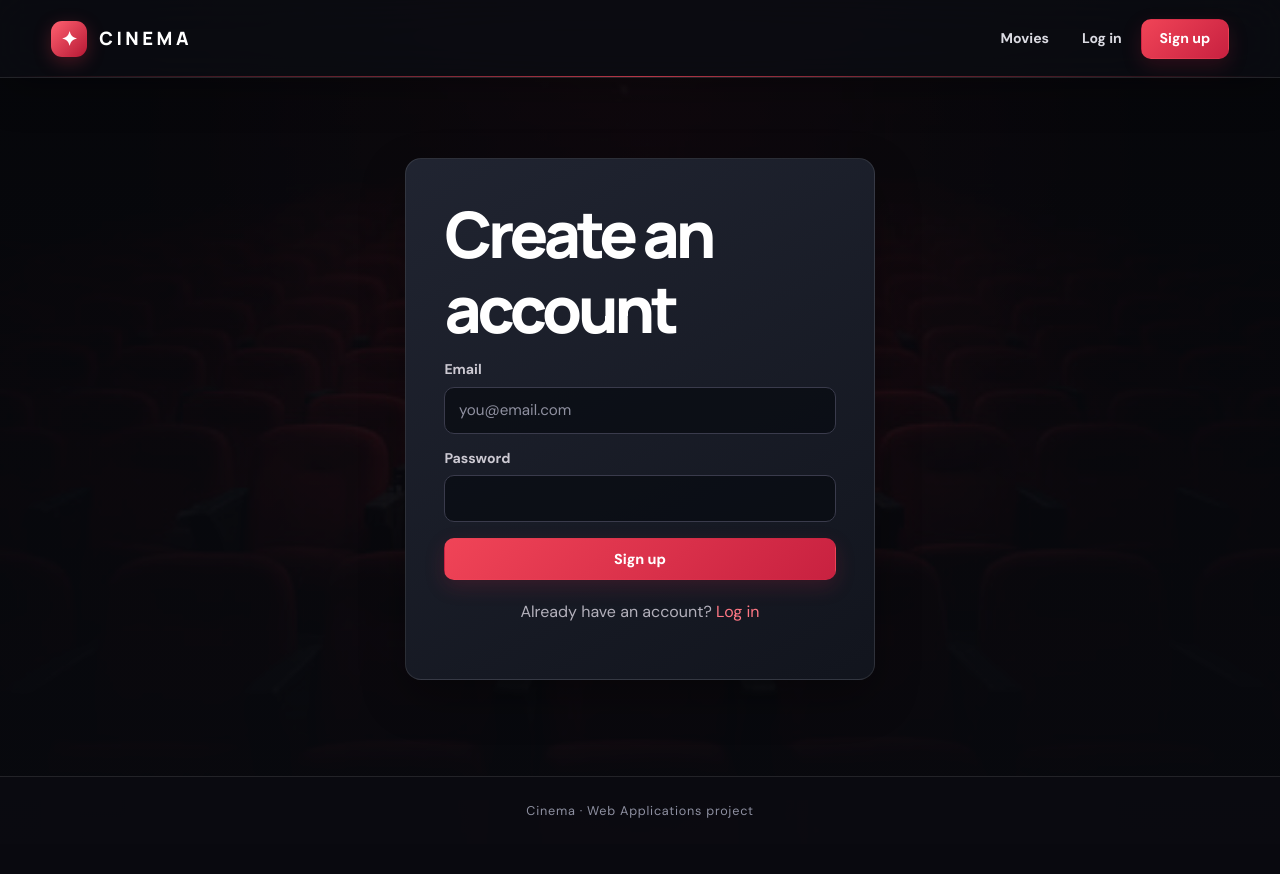
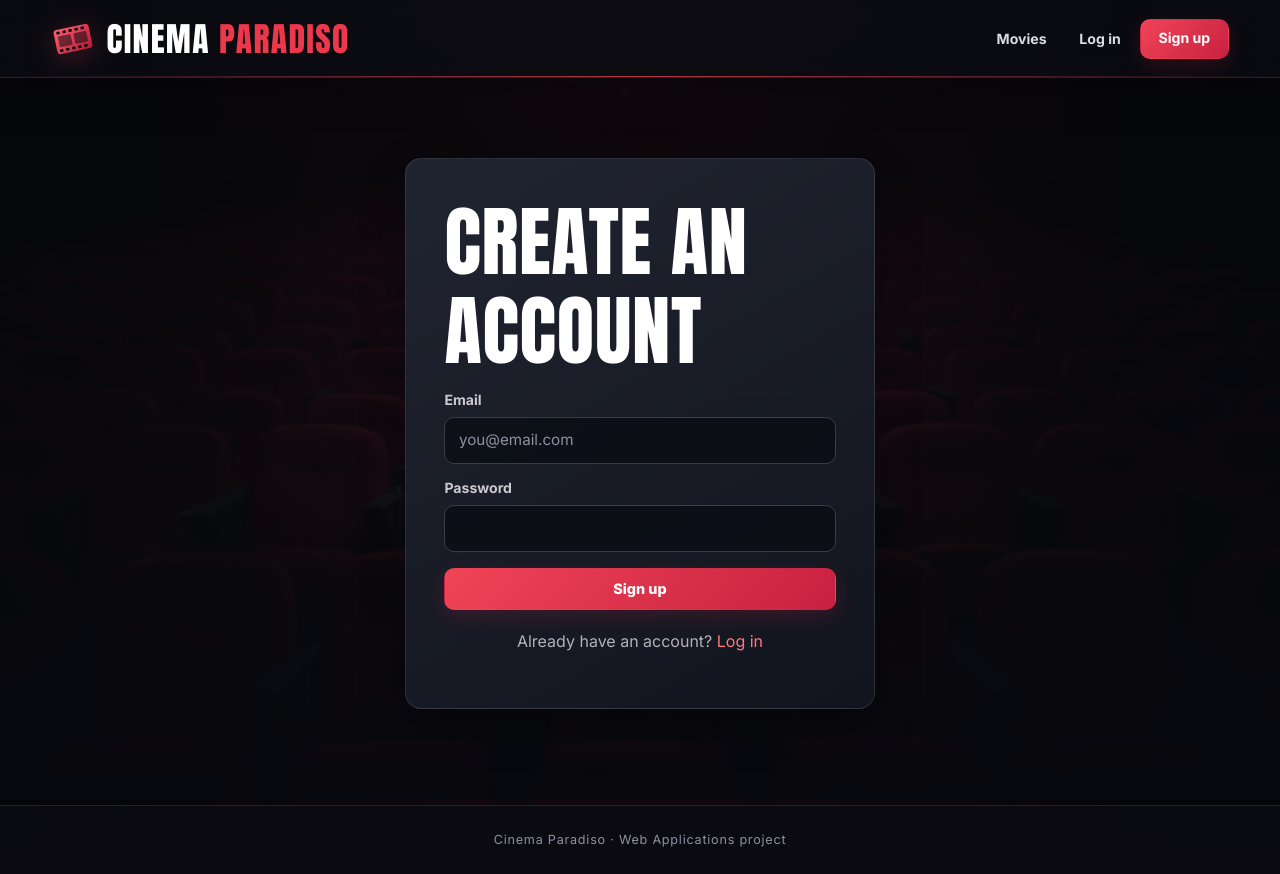
Before and after one commit to kalejandra-dev/Cinema, a Flask app: page /register in a window 1280 px wide. Before the commit the page ends 818 px from the top, so only its background shows below. Run offline with Flask 3, Linux system fonts and the light colour scheme.

Commit message:
New look: Cinema Paradiso logo, Anton/Inter, scroll animations

```diff
--- /dev/null
+++ b/cinema/static/reveal.js
@@ -0,0 +1,27 @@
+// Soft animations: cards and panels fade in when they scroll into view.
+// The class "js-reveal" is only added when JavaScript runs, so without JS
+// everything is just visible.
+(() => {
+    const reduceMotion = window.matchMedia("(prefers-reduced-motion: reduce)").matches;
+    if (reduceMotion || !("IntersectionObserver" in window)) return;
+
+    const items = document.querySelectorAll(
+        ".movie-card, .panel, .booking-card, .showtime-list li, .form-card"
+    );
+    document.documentElement.classList.add("js-reveal");
+
+    const observer = new IntersectionObserver((entries) => {
+        entries.forEach((entry) => {
+            if (entry.isIntersecting) {
+                entry.target.classList.add("is-visible");
+                observer.unobserve(entry.target);   // animate only once
+            }
+        });
+    }, { threshold: 0.12 });
+
+    items.forEach((item, i) => {
+        // small delay between cards of the same row, so they appear one after another
+        item.style.transitionDelay = `${(i % 4) * 70}ms`;
+        observer.observe(item);
+    });
+})();
--- a/cinema/static/style.css
+++ b/cinema/static/style.css
@@ -4,7 +4,7 @@
    Designed for existing Flask + Jinja templates, no new assets.
    =========================================================== */
 
-@import url('https://fonts.googleapis.com/css2?family=DM+Sans:wght@400;500;600;700;800&family=Manrope:wght@400;500;600;700;800&display=swap');
+/* Fonts (Anton for titles, Inter for text) are loaded in base.html */
 
 :root {
   color-scheme: dark;
@@ -42,7 +42,7 @@ body {
   background-size: cover, cover, cover;
   background-position: center, center, center;
   background-attachment: fixed;
-  font-family: "DM Sans", "Segoe UI", Arial, sans-serif;
+  font-family: "Inter", "Segoe UI", Arial, sans-serif;
   font-size: 16px;
   line-height: 1.55;
   -webkit-font-smoothing: antialiased;
@@ -57,14 +57,17 @@ select:focus-visible, textarea:focus-visible {
   outline-offset: 3px;
 }
 h1, h2, h3 { color: #fff; line-height: 1.16; }
+h1, h2 {
+  font-family: "Anton", Impact, "Arial Narrow", sans-serif;
+  font-weight: 400;              /* Anton has only one weight, it is already bold */
+  text-transform: uppercase;
+}
 h1 {
   margin: 0 0 .7rem;
-  font-family: "Manrope", "Segoe UI", sans-serif;
-  font-size: clamp(2.35rem, 5vw, 4.3rem);
-  font-weight: 800;
-  letter-spacing: -.065em;
+  font-size: clamp(2.6rem, 6vw, 4.8rem);
+  letter-spacing: .01em;
 }
-h2 { margin: 0 0 .8rem; font-size: clamp(1.15rem, 2vw, 1.5rem); letter-spacing: -.035em; }
+h2 { margin: 0 0 .8rem; font-size: clamp(1.3rem, 2.2vw, 1.7rem); letter-spacing: .02em; }
 h3 { letter-spacing: -.025em; }
 p { margin-top: 0; }
 .container {
@@ -105,32 +108,27 @@ p { margin-top: 0; }
 .logo {
   display: inline-flex;
   align-items: center;
-  gap: .75rem;
+  gap: .7rem;
   color: #fff;
-  font-family: "Manrope", sans-serif;
-  font-size: 1.15rem;
-  font-weight: 800;
   line-height: 1;
-  letter-spacing: .19em;
-  text-transform: uppercase;
   white-space: nowrap;
 }
-.logo::before {
-  content: "✦";
-  display: grid;
-  place-items: center;
-  width: 36px;
-  height: 36px;
+.logo-icon {
+  width: 44px;
+  height: 44px;
   flex: none;
-  border-radius: 11px;
-  color: #fff;
-  font-size: 1.22rem;
-  letter-spacing: 0;
-  background: linear-gradient(135deg, #ff6170, #b61834);
-  box-shadow: 0 5px 18px var(--accent-glow);
+  filter: drop-shadow(0 5px 14px var(--accent-glow));
+  transition: transform .45s var(--ease);
 }
+.logo-text {
+  font-family: "Anton", Impact, sans-serif;
+  font-size: clamp(1.6rem, 3vw, 2.1rem);
+  letter-spacing: .04em;
+  text-transform: uppercase;
+}
+.logo-accent { color: var(--accent); }
 .logo:hover { color: #fff; text-decoration: none; }
-.logo:hover::before { transform: rotate(-15deg); transition: transform .35s var(--ease); }
+.logo:hover .logo-icon { transform: rotate(-14deg) scale(1.08); }
 .site-header nav { display: flex; align-items: center; justify-content: flex-end; flex-wrap: wrap; gap: .35rem; }
 .site-header nav a {
   display: inline-flex;
@@ -212,7 +210,7 @@ p { margin-top: 0; }
   box-shadow: 0 30px 70px rgba(0,0,0,.55), 0 0 38px rgba(220,40,64,.12);
 }
 .movie-card-body { position: relative; padding: 1.25rem 1.25rem 1.4rem; }
-.movie-card-body h2 { margin: 0 0 .45rem; font-size: 1.25rem; font-weight: 800; letter-spacing: -.04em; }
+.movie-card-body h2 { margin: 0 0 .45rem; font-size: 1.45rem; }
 .movie-card-body .meta { min-height: 1.4em; }
 .movie-card .btn { margin-top: .45rem; }
 .poster {
@@ -538,3 +536,142 @@ label.checkbox { display: flex; align-items: center; gap: .6rem; color: var(--te
 .booking-steps li.done a { color: var(--muted); }
 .summary .btn-secondary { margin-top: .5rem; }
 .panel .table + h2 { margin-top: 1.75rem; }   /* space between Packages and Individual items */
+
+/* ===================== CINEMA PARADISO additions ===================== */
+
+/* ----- Carousel (home page) ----- */
+.carousel {
+  position: relative;
+  margin-bottom: clamp(2rem, 4vw, 3rem);
+  border: 1px solid var(--border);
+  border-radius: var(--radius);
+  overflow: hidden;
+  background: var(--surface);
+  box-shadow: var(--shadow);
+}
+.carousel-track { display: grid; }          /* all slides in the same cell */
+.slide {
+  grid-area: 1 / 1;
+  position: relative;
+  opacity: 0;
+  visibility: hidden;
+  transition: opacity .7s var(--ease), visibility .7s;
+}
+.slide.is-active { opacity: 1; visibility: visible; }
+.slide-bg {                                  /* the same poster, enlarged and blurred */
+  position: absolute;
+  inset: -40px;
+  background-size: cover;
+  background-position: center;
+  filter: blur(26px) brightness(.45) saturate(1.2);
+  transform: scale(1.1);
+}
+.slide::after {                              /* gradient so the text is easy to read */
+  content: "";
+  position: absolute;
+  inset: 0;
+  background: linear-gradient(90deg, rgba(8,9,14,.92) 0%, rgba(8,9,14,.45) 65%, rgba(8,9,14,.2) 100%);
+}
+.slide-content {
+  position: relative;
+  z-index: 1;
+  display: flex;
+  align-items: center;
+  gap: clamp(1.5rem, 4vw, 3rem);
+  min-height: 440px;
+  padding: 2.5rem clamp(1.5rem, 6vw, 5rem);
+}
+.slide .slide-poster {
+  flex: 0 0 230px;
+  width: 230px;
+  border-radius: 12px;
+  box-shadow: 0 20px 50px rgba(0,0,0,.6);
+}
+.slide.is-active .slide-poster { animation: poster-in .8s var(--ease) both; }
+.slide-text { max-width: 580px; }
+.slide-kicker {
+  margin: 0 0 .5rem;
+  color: var(--accent);
+  font-size: .8rem;
+  font-weight: 800;
+  letter-spacing: .2em;
+  text-transform: uppercase;
+}
+.slide-title {
+  margin: 0 0 .7rem;
+  font-size: clamp(2.4rem, 5.5vw, 4.4rem);
+  line-height: 1;
+  text-shadow: 0 4px 18px rgba(0,0,0,.5);
+}
+.slide-meta, .slide-synopsis { color: #d9d7df; }
+.slide-meta { margin: 0 0 1rem; }
+.slide-synopsis { margin: 0 0 1.6rem; font-size: 1.05rem; }
+.btn-large { min-height: 50px; padding: .85rem 1.9rem; font-size: 1rem; }
+
+.carousel-arrow {
+  position: absolute;
+  top: 50%;
+  z-index: 2;
+  width: 46px;
+  height: 46px;
+  border: 1px solid var(--border);
+  border-radius: 50%;
+  background: rgba(8,9,14,.55);
+  color: #fff;
+  font-size: 1.9rem;
+  line-height: 1;
+  cursor: pointer;
+  transform: translateY(-50%);
+  backdrop-filter: blur(6px);
+  transition: background .2s ease, transform .2s ease;
+}
+.carousel-arrow:hover { background: var(--accent); transform: translateY(-50%) scale(1.08); }
+.carousel-prev { left: 1rem; }
+.carousel-next { right: 1rem; }
+.carousel-dots {
+  position: absolute;
+  bottom: 1.1rem;
+  left: 0;
+  right: 0;
+  z-index: 2;
+  display: flex;
+  justify-content: center;
+  gap: .5rem;
+}
+.carousel-dot {
+  width: 10px;
+  height: 10px;
+  padding: 0;
+  border: none;
+  border-radius: 99px;
+  background: rgba(255,255,255,.4);
+  cursor: pointer;
+  transition: width .35s var(--ease), background .3s;
+}
+.carousel-dot.is-active { width: 30px; background: var(--accent); }
+
+@keyframes poster-in {
+  from { opacity: 0; transform: translateY(18px) scale(.96); }
+  to   { opacity: 1; transform: none; }
+}
+
+/* ----- Scroll reveal (see reveal.js) ----- */
+.js-reveal .movie-card,
+.js-reveal .panel,
+.js-reveal .booking-card,
+.js-reveal .showtime-list li,
+.js-reveal .form-card {
+  opacity: 0;
+  translate: 0 24px;
+  transition: opacity .7s var(--ease), translate .7s var(--ease);
+}
+.js-reveal .is-visible { opacity: 1; translate: 0 0; }
+
+@media (max-width: 700px) {
+  .slide-content { flex-direction: column; text-align: center; min-height: 0; padding: 2rem 1.25rem 3.2rem; }
+  .slide .slide-poster { flex-basis: auto; width: 150px; }
+  .slide-synopsis { display: none; }
+  .carousel-arrow { top: 120px; width: 38px; height: 38px; font-size: 1.5rem; }
+  .logo-text { font-size: 1.4rem; }
+  .logo-icon { width: 36px; height: 36px; }
+}
--- a/cinema/templates/base.html
+++ b/cinema/templates/base.html
@@ -3,12 +3,19 @@
 <head>
   <meta charset="utf-8">
   <meta name="viewport" content="width=device-width, initial-scale=1">
-  <title>{% block title %}Cinema{% endblock %} · Cinema</title>
+  <title>{% block title %}Cinema Paradiso{% endblock %} · Cinema Paradiso</title>
+  <!-- Fonts: Anton for titles, Inter for text (Google Fonts) -->
+  <link rel="preconnect" href="https://fonts.googleapis.com">
+  <link rel="preconnect" href="https://fonts.gstatic.com" crossorigin>
+  <link rel="stylesheet" href="https://fonts.googleapis.com/css2?family=Anton&family=Inter:wght@400;500;600;700;800&display=swap">
   <link rel="stylesheet" href="{{ url_for('static', filename='style.css') }}">
 </head>
 <body>
   <header class="site-header">
-    <a class="logo" href="{{ url_for('main.index') }}">Cinema</a>
+    <a class="logo" href="{{ url_for('main.index') }}" aria-label="Cinema Paradiso, home">
+      <img class="logo-icon" src="{{ url_for('static', filename='logo.svg') }}" alt="" width="44" height="44">
+      <span class="logo-text">Cinema <span class="logo-accent">Paradiso</span></span>
+    </a>
     <nav>
       <a href="{{ url_for('main.index') }}">Movies</a>
       {% if current_user.is_authenticated %}
@@ -44,7 +51,9 @@
   </main>
 
   <footer class="site-footer">
-    <p>Cinema · Web Applications project</p>
+    <p>Cinema Paradiso · Web Applications project</p>
   </footer>
+
+  <script src="{{ url_for('static', filename='reveal.js') }}"></script>
 </body>
 </html>
```
Also changed, not shown: cinema/static/carousel.js (added, +55 -0 lines), cinema/static/logo.svg (added).
